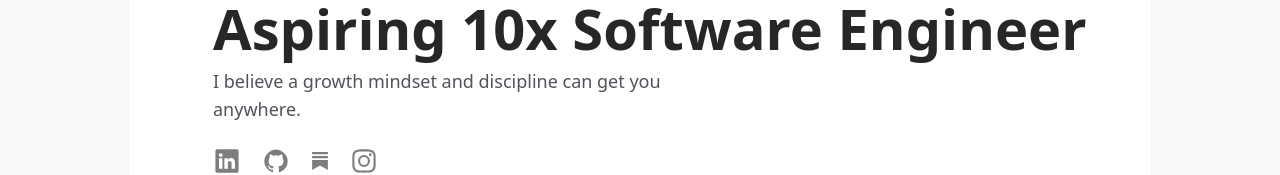
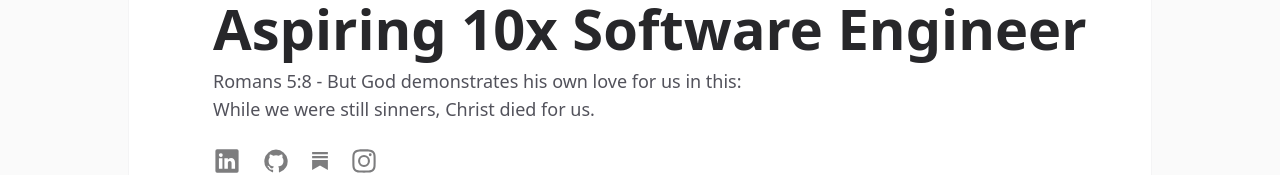
Before and after one commit to kevinyejoonlee/Portfolio2024, a React (Create React App) app: page / in a window 1280 px wide. Shown: the part 283-458 px from the top of the page. Built offline with nearby package versions, Linux system fonts and the light colour scheme.

Commit message:
bible verse

```diff
--- a/src/components/Introduction/Introduction.css
+++ b/src/components/Introduction/Introduction.css
@@ -14,7 +14,7 @@
 }
 
 .title{
-    font-size: 2rem;
+    font-size: 4rem;
     font-weight: 600;
     margin: 1rem 0rem 1rem 6rem;
     color: var(--main-text);
--- a/src/components/Introduction/Introduction.js
+++ b/src/components/Introduction/Introduction.js
@@ -8,7 +8,8 @@ const Introduction = () => {
         <h1 className="job_title">Aspiring 10x Software Engineer</h1>
         <div className="maxwidth-60">
           <h1 className="paragraph">
-          I believe a growth mindset and discipline can get you anywhere.
+          Romans 5:8 - But God demonstrates his own love for us in this: <br></br>
+          While we were still sinners, Christ died for us.
           </h1>
         </div>
 
```
Also changed, not shown: 12 other files (tests, documents, lock files or other folders).
